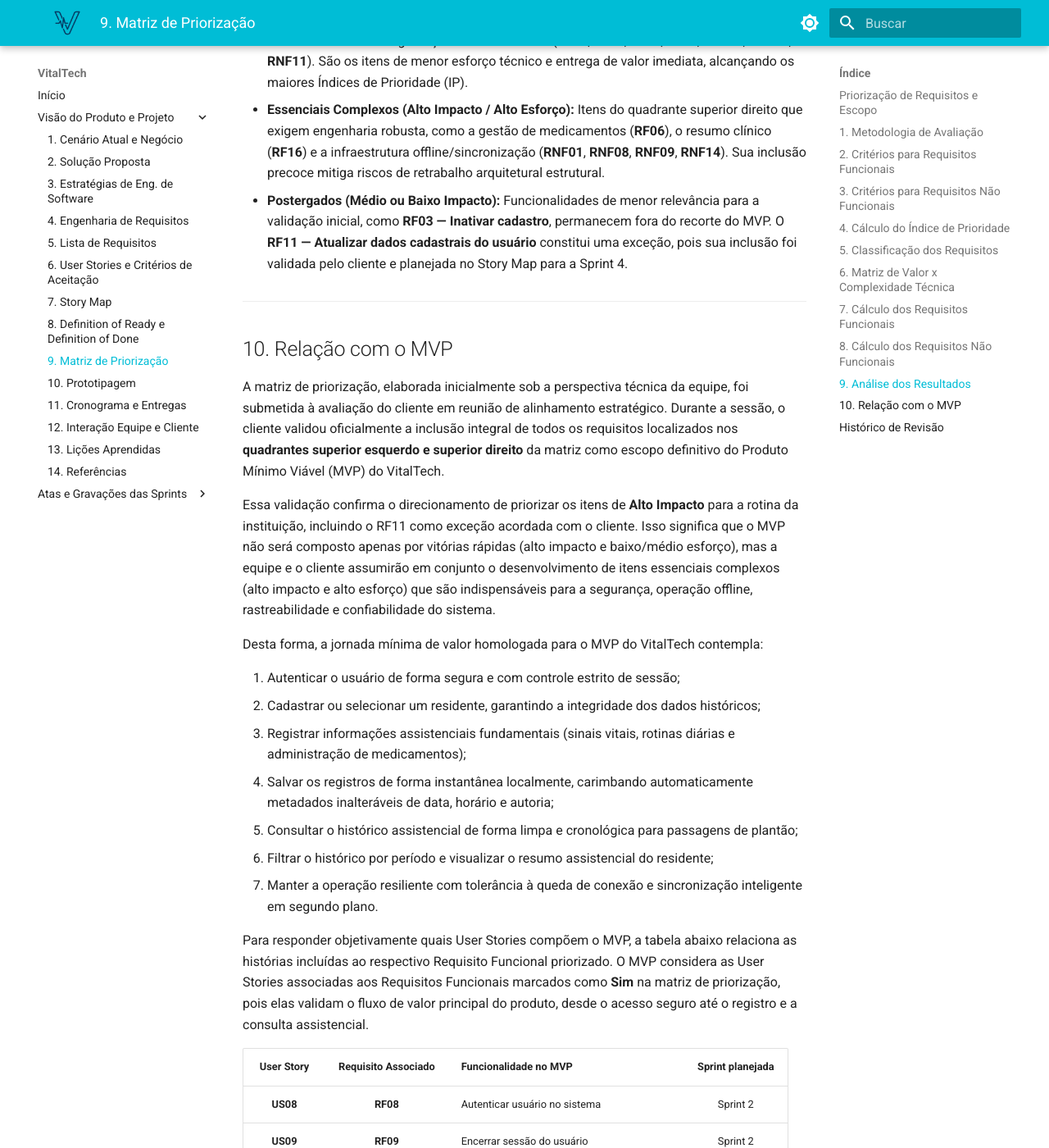
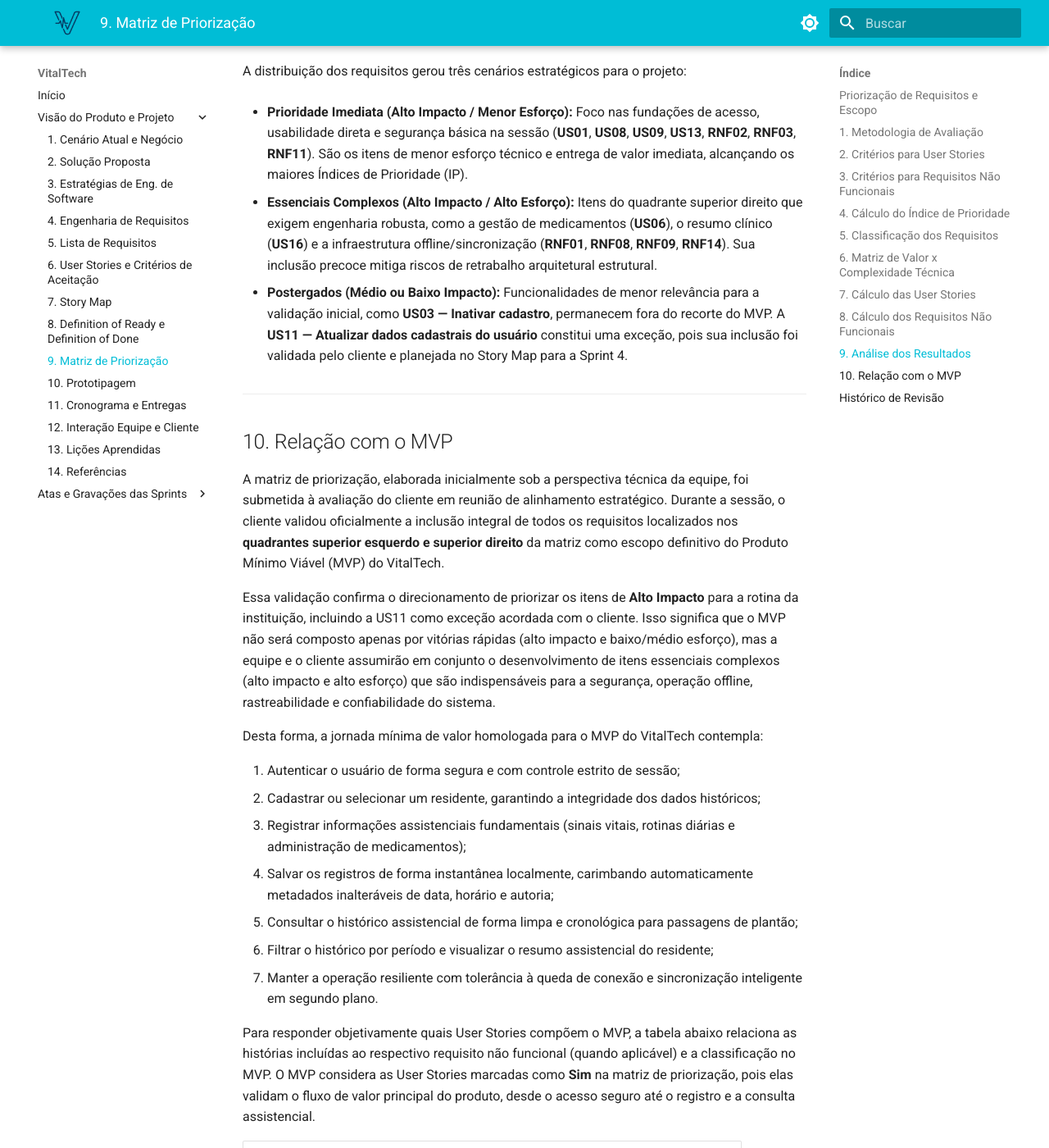
Before and after one commit to mdsreq-fga-unb/REQ-2026.1-T01-VitalTech, an MkDocs documentation site: the page built from docs/visao/priorizacao.md, in a window 1280 px wide and 1400 px high, scrolled down 10293 px. Shown: the whole window at 82% size. Built offline with MkDocs 1.6.1 and Material for MkDocs 9.7.7, drawn with Linux system fonts in a browser that asks for light colours; some of the changed text lies outside the part shown.

Commit message:
docs: prioriza a partir das US (issue 47) e adiciona edição/consulta em RF04-RF07 (issue 44)

```diff
--- a/docs/visao/priorizacao.md
+++ b/docs/visao/priorizacao.md
@@ -4,9 +4,9 @@
 
 Para apoiar a definição do escopo do Produto Mínimo Viável (MVP) do sistema VitalTech, a equipe utilizou uma abordagem mista, combinando análise quantitativa e qualitativa dos requisitos.
 
-A matriz de priorização considera tanto **Requisitos Funcionais (RFs)** quanto **Requisitos Não Funcionais (RNFs)**, pois ambos influenciam diretamente a entrega de valor do produto. Os RFs representam funcionalidades executadas pelo sistema, enquanto os RNFs representam atributos de qualidade, restrições técnicas e condições de operação, como segurança, desempenho, usabilidade, rastreabilidade e confiabilidade.
+A matriz de priorização considera tanto **User Stories (USs)** quanto **Requisitos Não Funcionais (RNFs)**, pois ambos influenciam diretamente a entrega de valor do produto. As USs representam funcionalidades executadas pelo sistema, enquanto os RNFs representam atributos de qualidade, restrições técnicas e condições de operação, como segurança, desempenho, usabilidade, rastreabilidade e confiabilidade.
 
-Embora RFs e RNFs possuam naturezas diferentes, ambos foram avaliados a partir de dois eixos comuns: **Impacto** e **Esforço**. Dessa forma, foi possível posicioná-los em uma mesma matriz de priorização, mantendo a distinção entre os tipos de requisito.
+Embora USs e RNFs possuam naturezas diferentes, ambos foram avaliados a partir de dois eixos comuns: **Impacto** e **Esforço**. Dessa forma, foi possível posicioná-los em uma mesma matriz de priorização, mantendo a distinção entre os tipos de requisito.
 
 ---
 
@@ -34,9 +34,9 @@
 
 ---
 
-## 2. Critérios para Requisitos Funcionais
+## 2. Critérios para User Stories
 
-Para os **Requisitos Funcionais (RFs)**, o impacto foi calculado considerando os seguintes critérios:
+Para as **User Stories (USs)**, o impacto foi calculado considerando os seguintes critérios:
 
 | Critério | Sigla | Descrição |
 | :--- | :---: | :--- |
@@ -46,13 +46,13 @@
 | Dependência funcional | DF | Quanto outros requisitos dependem dele. |
 | Alinhamento ao MVP | AM | Quanto o requisito é necessário para validar a primeira versão do produto. |
 
-A fórmula utilizada para o impacto dos RFs foi:
+A fórmula utilizada para o impacto das USs foi:
 
 | Fórmula | Expressão |
 | :--- | :--- |
-| **Impacto RF** | **(VO + FU + CA + DF + AM) / 5** |
+| **Impacto US** | **(VO + FU + CA + DF + AM) / 5** |
 
-Para o esforço dos RFs, foram considerados os seguintes critérios:
+Para o esforço das USs, foram considerados os seguintes critérios:
 
 | Critério | Sigla | Descrição |
 | :--- | :---: | :--- |
@@ -62,11 +62,11 @@
 | Dependência de módulos | DM | Relação com outras partes do sistema. |
 | Necessidade de testes | NT | Quantidade de cenários necessários para validar a funcionalidade. |
 
-A fórmula utilizada para o esforço dos RFs foi:
+A fórmula utilizada para o esforço das USs foi:
 
 | Fórmula | Expressão |
 | :--- | :--- |
-| **Esforço RF** | **(CT + QT + RN + DM + NT) / 5** |
+| **Esforço US** | **(CT + QT + RN + DM + NT) / 5** |
 
 ---
 
@@ -165,34 +165,34 @@
 
 ## 6. Matriz de Valor x Complexidade Técnica
 
-A matriz abaixo apresenta a distribuição visual dos Requisitos Funcionais e Não Funcionais do VitalTech, considerando o impacto de cada requisito para o produto e o esforço necessário para sua implementação.
+A matriz abaixo apresenta a distribuição visual das User Stories e Requisitos Não Funcionais do VitalTech, considerando o impacto de cada requisito para o produto e o esforço necessário para sua implementação.
 
 ![Matriz de Priorização - Valor x Complexidade Técnica](../assets/pictures/matriz_priorizacao.png)
 
 ---
 
-## 7. Cálculo dos Requisitos Funcionais
+## 7. Cálculo das User Stories
 
-> **Nota de Ajuste de Escopo:** Em conformidade com a validação posterior do cliente detalhada na Seção 10, todos os requisitos funcionais com impacto classificado como **Alto** (valores de 3,5 a 5,0), pertencentes aos quadrantes superiores da matriz, foram confirmados no MVP. O **RF11** também foi incluído como exceção validada pelo cliente, apesar de possuir impacto médio.
+> **Nota de Ajuste de Escopo:** Em conformidade com a validação posterior do cliente detalhada na Seção 10, todas as user stories com impacto classificado como **Alto** (valores de 3,5 a 5,0), pertencentes aos quadrantes superiores da matriz, foram confirmadas no MVP. A **US11** também foi incluída como exceção validada pelo cliente, apesar de possuir impacto médio.
 
-| Código | Requisito Funcional | Impacto | Esforço | Cálculo do IP | IP | Classificação | MVP |
+| Código | User Story | Impacto | Esforço | Cálculo do IP | IP | Classificação | MVP |
 | :--- | :--- | :---: | :---: | :--- | :---: | :--- | :---: |
-| **RF01** | Cadastrar dados do residente | 5,0 | 2,4 | (2 × 5,0) - 2,4 | **7,6** | Prioridade imediata | Sim |
-| **RF02** | Editar dados pessoais e clínicos do residente | 4,0 | 2,6 | (2 × 4,0) - 2,6 | **5,4** | Prioridade planejada | Sim |
-| **RF03** | Inativar o cadastro do residente | 3,0 | 1,8 | (2 × 3,0) - 1,8 | **4,2** | Incremento rápido | Não |
-| **RF04** | Registrar sinais vitais do residente | 5,0 | 3,0 | (2 × 5,0) - 3,0 | **7,0** | Prioridade planejada | Sim |
-| **RF05** | Registrar rotinas assistenciais do residente | 4,8 | 3,0 | (2 × 4,8) - 3,0 | **6,6** | Prioridade planejada | Sim |
-| **RF06** | Registrar administração de medicamentos | 5,0 | 3,6 | (2 × 5,0) - 3,6 | **6,4** | Essencial complexa | **Sim** |
-| **RF07** | Registrar ocorrências clínicas do residente | 4,7 | 3,0 | (2 × 4,7) - 3,0 | **6,4** | Prioridade planejada | Sim |
-| **RF08** | Autenticar usuário no sistema | 5,0 | 2,3 | (2 × 5,0) - 2,3 | **7,7** | Prioridade imediata | Sim |
-| **RF09** | Encerrar sessão do usuário | 3,8 | 1,5 | (2 × 3,8) - 1,5 | **6,1** | Prioridade imediata | Sim |
-| **RF10** | Cadastrar usuário | 4,2 | 2,8 | (2 × 4,2) - 2,8 | **5,6** | Prioridade planejada | Sim |
-| **RF11** | Atualizar dados cadastrais do usuário | 3,1 | 2,2 | (2 × 3,1) - 2,2 | **4,0** | Incremento rápido | **Sim** |
-| **RF12** | Redefinir senha de acesso do usuário | 3,7 | 2,5 | (2 × 3,7) - 2,5 | **4,9** | Prioridade planejada | **Sim** |
-| **RF13** | Revogar acesso do usuário | 4,3 | 2,3 | (2 × 4,3) - 2,3 | **6,3** | Prioridade imediata | Sim |
-| **RF14** | Consultar histórico de registros do residente | 5,0 | 3,4 | (2 × 5,0) - 3,4 | **6,6** | Prioridade planejada | Sim |
-| **RF15** | Filtrar histórico por período | 4,1 | 2,5 | (2 × 4,1) - 2,5 | **5,7** | Prioridade planejada | Sim |
-| **RF16** | Visualizar resumo assistencial do residente | 4,0 | 3,5 | (2 × 4,0) - 3,5 | **4,5** | Essencial complexa | **Sim** |
+| **US01** | Cadastrar dados do residente | 5,0 | 2,4 | (2 × 5,0) - 2,4 | **7,6** | Prioridade imediata | Sim |
+| **US02** | Editar dados pessoais e clínicos do residente | 4,0 | 2,6 | (2 × 4,0) - 2,6 | **5,4** | Prioridade planejada | Sim |
+| **US03** | Inativar o cadastro do residente | 3,0 | 1,8 | (2 × 3,0) - 1,8 | **4,2** | Incremento rápido | Não |
+| **US04** | Registrar, editar e consultar sinais vitais do residente | 5,0 | 3,0 | (2 × 5,0) - 3,0 | **7,0** | Prioridade planejada | Sim |
+| **US05** | Registrar, editar e consultar rotinas assistenciais do residente | 4,8 | 3,0 | (2 × 4,8) - 3,0 | **6,6** | Prioridade planejada | Sim |
+| **US06** | Registrar, editar e consultar administração de medicamentos | 5,0 | 3,6 | (2 × 5,0) - 3,6 | **6,4** | Essencial complexa | **Sim** |
+| **US07** | Registrar, editar e consultar ocorrências clínicas do residente | 4,7 | 3,0 | (2 × 4,7) - 3,0 | **6,4** | Prioridade planejada | Sim |
+| **US08** | Autenticar usuário no sistema | 5,0 | 2,3 | (2 × 5,0) - 2,3 | **7,7** | Prioridade imediata | Sim |
+| **US09** | Encerrar sessão do usuário | 3,8 | 1,5 | (2 × 3,8) - 1,5 | **6,1** | Prioridade imediata | Sim |
+| **US10** | Cadastrar usuário | 4,2 | 2,8 | (2 × 4,2) - 2,8 | **5,6** | Prioridade planejada | Sim |
+| **US11** | Atualizar dados cadastrais do usuário | 3,1 | 2,2 | (2 × 3,1) - 2,2 | **4,0** | Incremento rápido | **Sim** |
+| **US12** | Redefinir senha de acesso do usuário | 3,7 | 2,5 | (2 × 3,7) - 2,5 | **4,9** | Prioridade planejada | **Sim** |
+| **US13** | Revogar acesso do usuário | 4,3 | 2,3 | (2 × 4,3) - 2,3 | **6,3** | Prioridade imediata | Sim |
+| **US14** | Consultar histórico de registros do residente | 5,0 | 3,4 | (2 × 5,0) - 3,4 | **6,6** | Prioridade planejada | Sim |
+| **US15** | Filtrar histórico por período | 4,1 | 2,5 | (2 × 4,1) - 2,5 | **5,7** | Prioridade planejada | Sim |
+| **US16** | Visualizar resumo assistencial do residente | 4,0 | 3,5 | (2 × 4,0) - 3,5 | **4,5** | Essencial complexa | **Sim** |
 
 ---
 
@@ -225,11 +225,11 @@
 
 A distribuição dos requisitos gerou três cenários estratégicos para o projeto:
 
-*   **Prioridade Imediata (Alto Impacto / Menor Esforço):** Foco nas fundações de acesso, usabilidade direta e segurança básica na sessão (**RF01**, **RF08**, **RF09**, **RF13**, **RNF02**, **RNF03**, **RNF11**). São os itens de menor esforço técnico e entrega de valor imediata, alcançando os maiores Índices de Prioridade (IP).
+*   **Prioridade Imediata (Alto Impacto / Menor Esforço):** Foco nas fundações de acesso, usabilidade direta e segurança básica na sessão (**US01**, **US08**, **US09**, **US13**, **RNF02**, **RNF03**, **RNF11**). São os itens de menor esforço técnico e entrega de valor imediata, alcançando os maiores Índices de Prioridade (IP).
 
-*   **Essenciais Complexos (Alto Impacto / Alto Esforço):** Itens do quadrante superior direito que exigem engenharia robusta, como a gestão de medicamentos (**RF06**), o resumo clínico (**RF16**) e a infraestrutura offline/sincronização (**RNF01**, **RNF08**, **RNF09**, **RNF14**). Sua inclusão precoce mitiga riscos de retrabalho arquitetural estrutural.
+*   **Essenciais Complexos (Alto Impacto / Alto Esforço):** Itens do quadrante superior direito que exigem engenharia robusta, como a gestão de medicamentos (**US06**), o resumo clínico (**US16**) e a infraestrutura offline/sincronização (**RNF01**, **RNF08**, **RNF09**, **RNF14**). Sua inclusão precoce mitiga riscos de retrabalho arquitetural estrutural.
 
-*   **Postergados (Médio ou Baixo Impacto):** Funcionalidades de menor relevância para a validação inicial, como **RF03 — Inativar cadastro**, permanecem fora do recorte do MVP. O **RF11 — Atualizar dados cadastrais do usuário** constitui uma exceção, pois sua inclusão foi validada pelo cliente e planejada no Story Map para a Sprint 4.
+*   **Postergados (Médio ou Baixo Impacto):** Funcionalidades de menor relevância para a validação inicial, como **US03 — Inativar cadastro**, permanecem fora do recorte do MVP. A **US11 — Atualizar dados cadastrais do usuário** constitui uma exceção, pois sua inclusão foi validada pelo cliente e planejada no Story Map para a Sprint 4.
 
 ---
 
@@ -237,7 +237,7 @@
 
 A matriz de priorização, elaborada inicialmente sob a perspectiva técnica da equipe, foi submetida à avaliação do cliente em reunião de alinhamento estratégico. Durante a sessão, o cliente validou oficialmente a inclusão integral de todos os requisitos localizados nos **quadrantes superior esquerdo e superior direito** da matriz como escopo definitivo do Produto Mínimo Viável (MVP) do VitalTech.
 
-Essa validação confirma o direcionamento de priorizar os itens de **Alto Impacto** para a rotina da instituição, incluindo o RF11 como exceção acordada com o cliente. Isso significa que o MVP não será composto apenas por vitórias rápidas (alto impacto e baixo/médio esforço), mas a equipe e o cliente assumirão em conjunto o desenvolvimento de itens essenciais complexos (alto impacto e alto esforço) que são indispensáveis para a segurança, operação offline, rastreabilidade e confiabilidade do sistema.
+Essa validação confirma o direcionamento de priorizar os itens de **Alto Impacto** para a rotina da instituição, incluindo a US11 como exceção acordada com o cliente. Isso significa que o MVP não será composto apenas por vitórias rápidas (alto impacto e baixo/médio esforço), mas a equipe e o cliente assumirão em conjunto o desenvolvimento de itens essenciais complexos (alto impacto e alto esforço) que são indispensáveis para a segurança, operação offline, rastreabilidade e confiabilidade do sistema.
 
 Desta forma, a jornada mínima de valor homologada para o MVP do VitalTech contempla:
 
@@ -249,31 +249,31 @@
 6. Filtrar o histórico por período e visualizar o resumo assistencial do residente;
 7. Manter a operação resiliente com tolerância à queda de conexão e sincronização inteligente em segundo plano.
 
-Para responder objetivamente quais User Stories compõem o MVP, a tabela abaixo relaciona as histórias incluídas ao respectivo Requisito Funcional priorizado. O MVP considera as User Stories associadas aos Requisitos Funcionais marcados como **Sim** na matriz de priorização, pois elas validam o fluxo de valor principal do produto, desde o acesso seguro até o registro e a consulta assistencial.
+Para responder objetivamente quais User Stories compõem o MVP, a tabela abaixo relaciona as histórias incluídas ao respectivo requisito não funcional (quando aplicável) e a classificação no MVP. O MVP considera as User Stories marcadas como **Sim** na matriz de priorização, pois elas validam o fluxo de valor principal do produto, desde o acesso seguro até o registro e a consulta assistencial.
 
-| User Story | Requisito Associado | Funcionalidade no MVP | Sprint planejada |
-| :---: | :---: | :--- | :---: |
-| **US08** | **RF08** | Autenticar usuário no sistema | Sprint 2 |
-| **US09** | **RF09** | Encerrar sessão do usuário | Sprint 2 |
-| **US10** | **RF10** | Cadastrar usuário | Sprint 2 |
-| **US01** | **RF01** | Cadastrar dados do residente | Sprint 2 |
-| **US04** | **RF04** | Registrar sinais vitais do residente | Sprint 3 |
-| **US05** | **RF05** | Registrar rotinas assistenciais do residente | Sprint 3 |
-| **US14** | **RF14** | Consultar histórico de registros do residente | Sprint 3 |
-| **US11** | **RF11** | Atualizar dados cadastrais do usuário | Sprint 4 |
-| **US02** | **RF02** | Editar dados pessoais e clínicos do residente | Sprint 4 |
-| **US06** | **RF06** | Registrar administração de medicamentos | Sprint 4 |
-| **US15** | **RF15** | Filtrar histórico por período | Sprint 4 |
-| **US12** | **RF12** | Redefinir senha de acesso do usuário | Sprint 5 |
-| **US13** | **RF13** | Revogar acesso do usuário | Sprint 5 |
-| **US07** | **RF07** | Registrar ocorrências clínicas do residente | Sprint 5 |
-| **US16** | **RF16** | Visualizar resumo assistencial do residente | Sprint 6 |
+| User Story | Funcionalidade no MVP | Sprint planejada |
+| :---: | :--- | :---: |
+| **US08** | Autenticar usuário no sistema | Sprint 2 |
+| **US09** | Encerrar sessão do usuário | Sprint 2 |
+| **US10** | Cadastrar usuário | Sprint 2 |
+| **US01** | Cadastrar dados do residente | Sprint 2 |
+| **US04** | Registrar, editar e consultar sinais vitais do residente | Sprint 3 |
+| **US05** | Registrar, editar e consultar rotinas assistenciais do residente | Sprint 3 |
+| **US14** | Consultar histórico de registros do residente | Sprint 3 |
+| **US11** | Atualizar dados cadastrais do usuário | Sprint 4 |
+| **US02** | Editar dados pessoais e clínicos do residente | Sprint 4 |
+| **US06** | Registrar, editar e consultar administração de medicamentos | Sprint 4 |
+| **US15** | Filtrar histórico por período | Sprint 4 |
+| **US12** | Redefinir senha de acesso do usuário | Sprint 5 |
+| **US13** | Revogar acesso do usuário | Sprint 5 |
+| **US07** | Registrar, editar e consultar ocorrências clínicas do residente | Sprint 5 |
+| **US16** | Visualizar resumo assistencial do residente | Sprint 6 |
 
 A User Story abaixo permanece fora do recorte do MVP por apresentar impacto médio na matriz de priorização, apesar de continuar registrada no Story Map como incremento adicional condicionado à capacidade da equipe:
 
-| User Story | Requisito Funcional associado | Funcionalidade | Sprint planejada | Justificativa |
-| :---: | :---: | :--- | :---: | :--- |
-| **US03** | **RF03** | Inativar cadastro do residente | Sprint 5 | Incremento adicional planejado, mas não essencial para validar o fluxo principal do MVP. |
+| User Story | Funcionalidade | Sprint planejada | Justificativa |
+| :---: | :--- | :---: | :--- |
+| **US03** | Inativar cadastro do residente | Sprint 5 | Incremento adicional planejado, mas não essencial para validar o fluxo principal do MVP. |
 
 ---
 
```
Also changed, not shown: docs/visao/requisitos.md (+4 -4 lines), docs/visao/story_map.md (+7 -7 lines), docs/visao/user_stories.md (+8 -8 lines).
